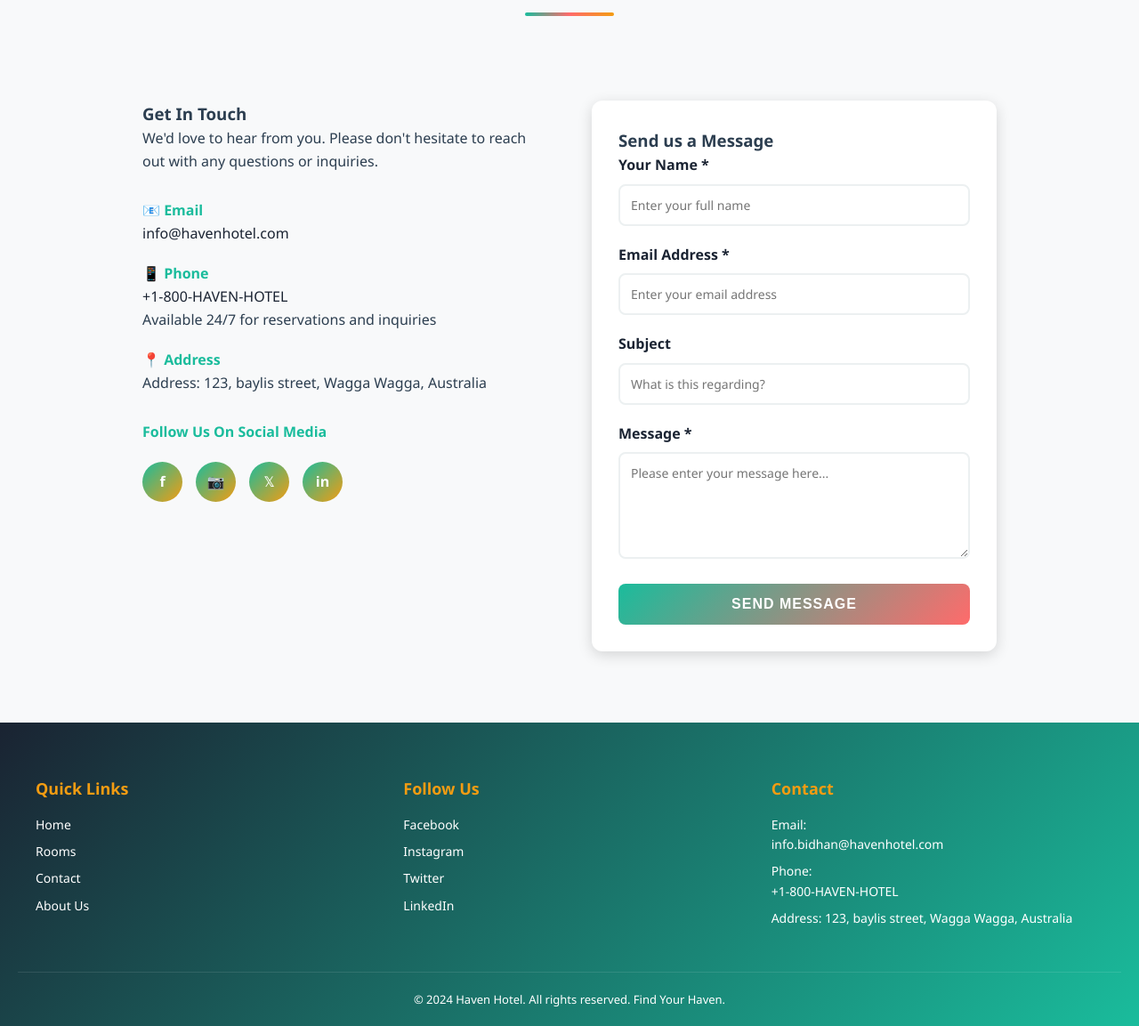
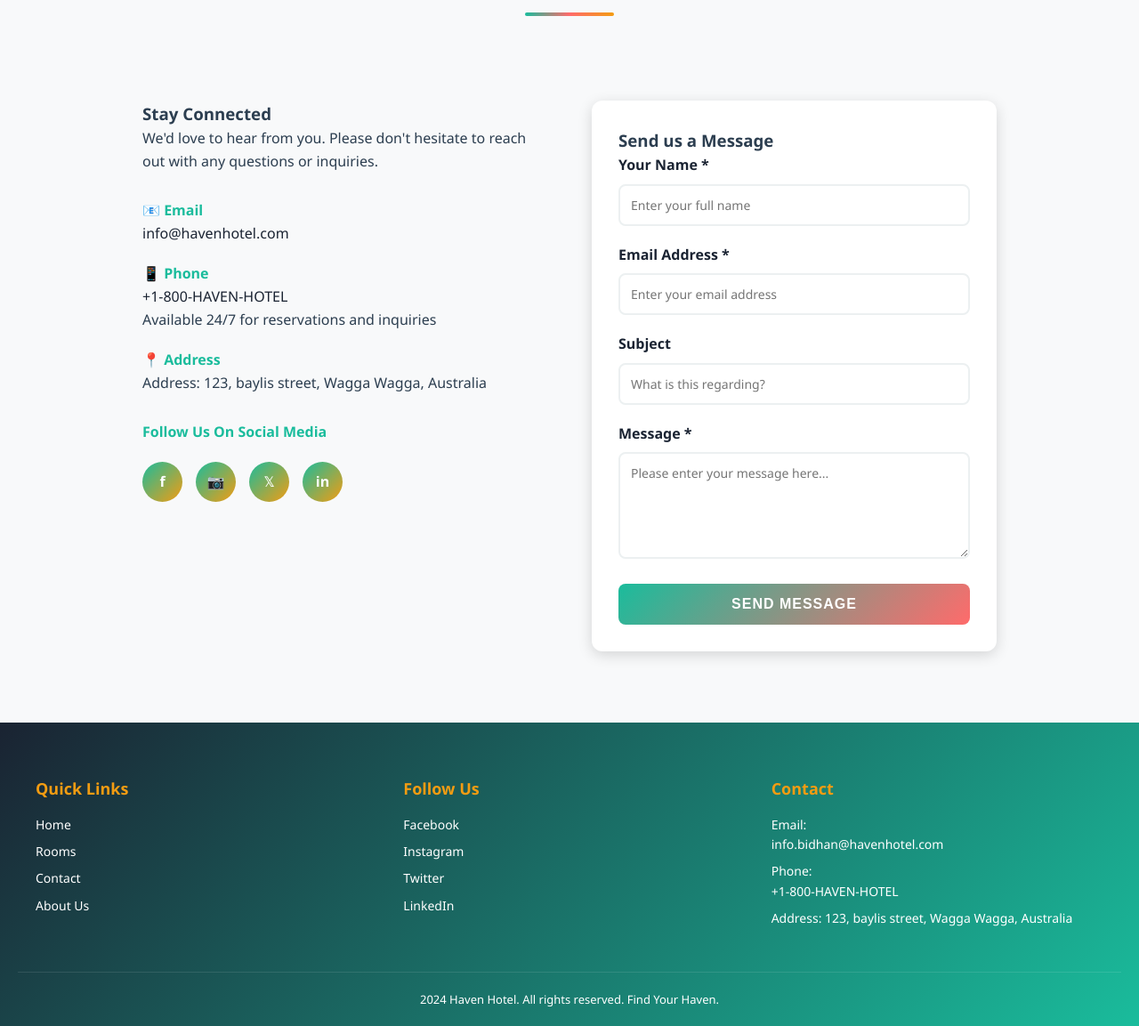
Before and after one commit to bidhanbh07/hotel-booking-system, a plain HTML site: page contact.html in a window 1280 px wide. Shown: the part 191-1344 px from the top of the page at 89% size. Drawn offline with Linux system fonts and the light colour scheme.

Commit message:
Update website code with customizations

```diff
--- a/contact.html
+++ b/contact.html
@@ -26,16 +26,13 @@
         </div>
     </header>
 
-    <!-- MAIN CONTENT -->
     <main>
         <div class="rooms-container">
             <h1 class="page-title">Contact Us</h1>
 
-            <!-- CONTACT SECTION -->
             <div class="contact-container">
-                <!-- LEFT COLUMN: CONTACT INFO -->
                 <div>
-                    <h3>Get In Touch</h3>
+                    <h3>Stay Connected</h3>
                     <p>We'd love to hear from you. Please don't hesitate to reach out with any questions or inquiries.</p>
 
                     <h4 style="margin-top: 30px; color: #1abc9c; font-size: 16px;">📧 Email</h4>
@@ -124,7 +121,7 @@
             </div>
         </div>
         <div class="footer-bottom">
-            <p>&copy; 2024 Haven Hotel. All rights reserved. Find Your Haven.</p>
+            <p>2024 Haven Hotel. All rights reserved. Find Your Haven.</p>
         </div>
     </footer>
 
@@ -146,6 +143,7 @@
                 messageDiv.className = 'form-message error';
                 return;
             }
+            // took help for validation from claude
 
             const emailRegex = /^[^\s@]+@[^\s@]+\.[^\s@]+$/;
             if (!emailRegex.test(email)) {
```
Also changed, not shown: about.html (+1 -1 lines), amenities.html (+2 -1 lines).
